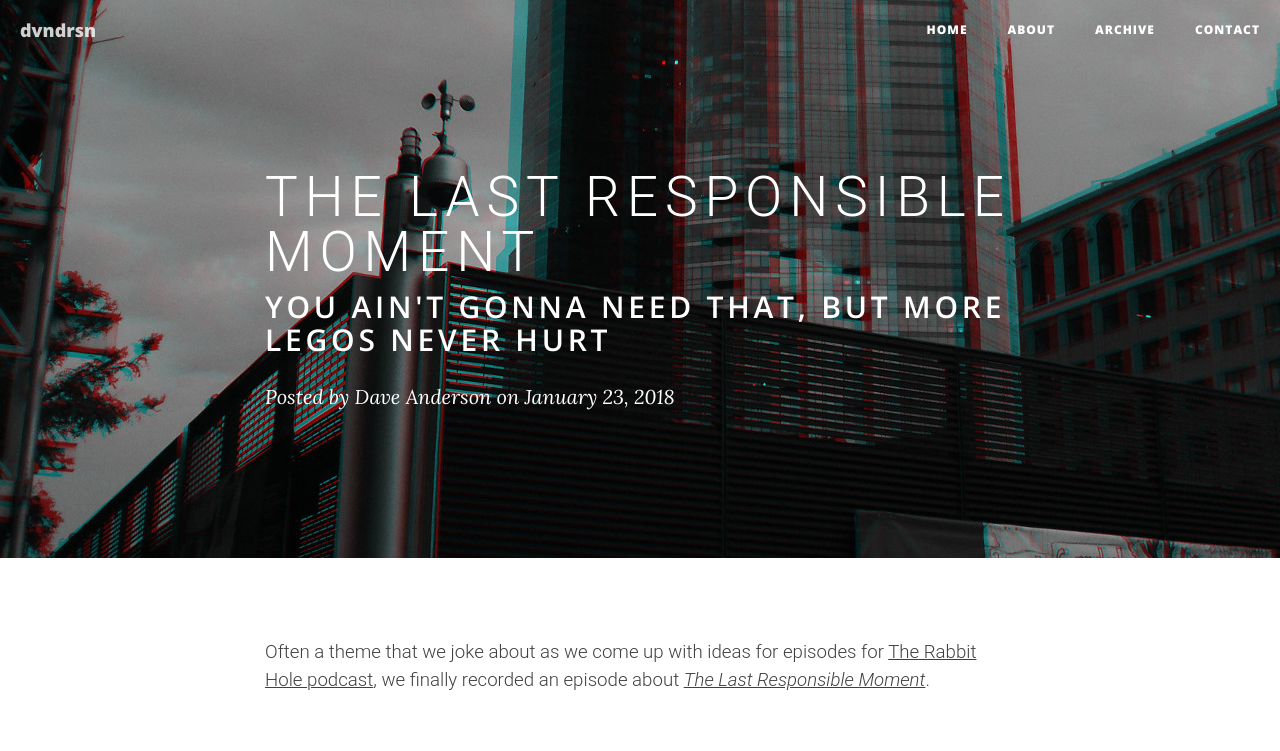
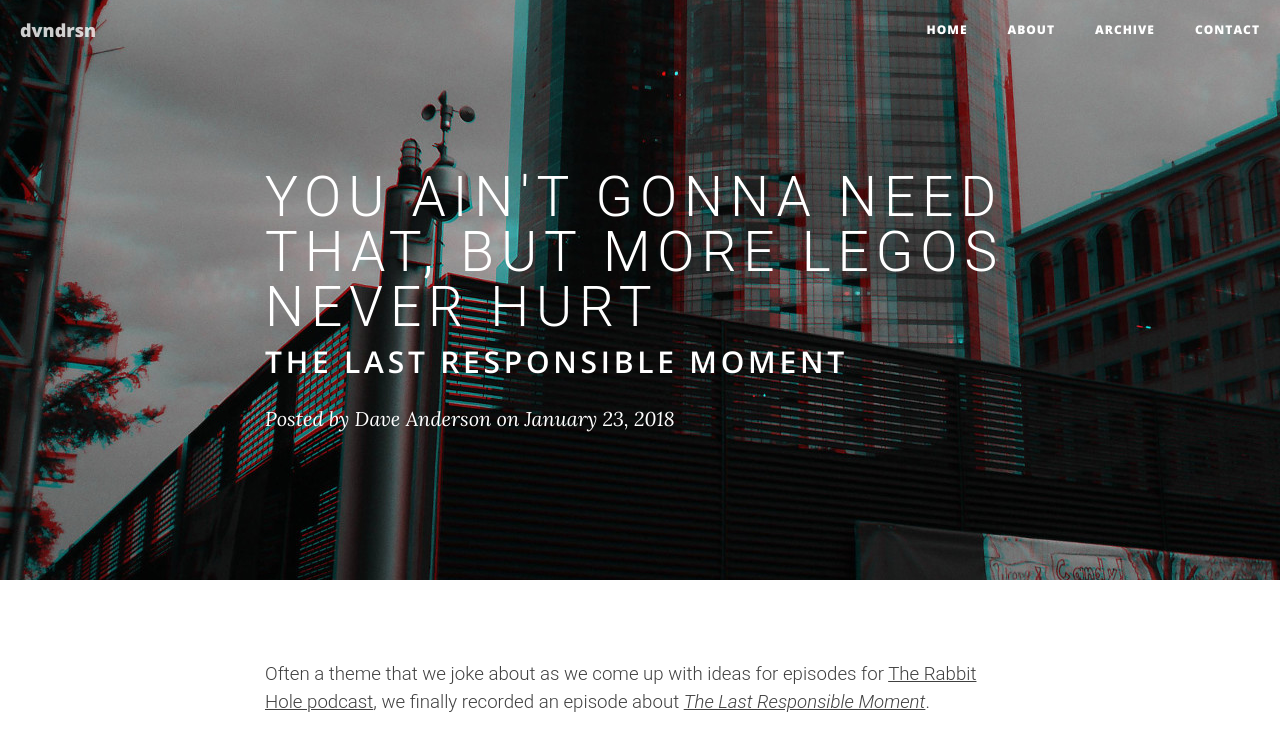
Before and after one commit to dvndrsn/dvndrsn.github.io, a Jekyll site: the page built from _posts/2018-01-23-the-last-responsbile-moment.markdown, in a window 1280 px wide and 900 px high. Shown: the top 751 px of the window. Built offline with Jekyll 4.4.1, drawn with Linux system fonts in a browser that asks for light colours; nearby versions of some CDN libraries.

```diff
--- a/_posts/2018-01-23-the-last-responsbile-moment.markdown
+++ b/_posts/2018-01-23-the-last-responsbile-moment.markdown
@@ -1,7 +1,7 @@
 ---
 layout: post
-title: "The Last Responsible Moment"
-subtitle: "You Ain't Gonna Need That, but More Legos Never Hurt"
+title: "You Ain't Gonna Need That, but More Legos Never Hurt"
+subtitle: "The Last Responsible Moment"
 author: "Dave Anderson"
 date: 2018-01-23
 ---
```
Also changed, not shown: _posts/2018-01-30-devops-is-happiness-and-a-rubber-chicken.markdown (added, +40 -0 lines).
